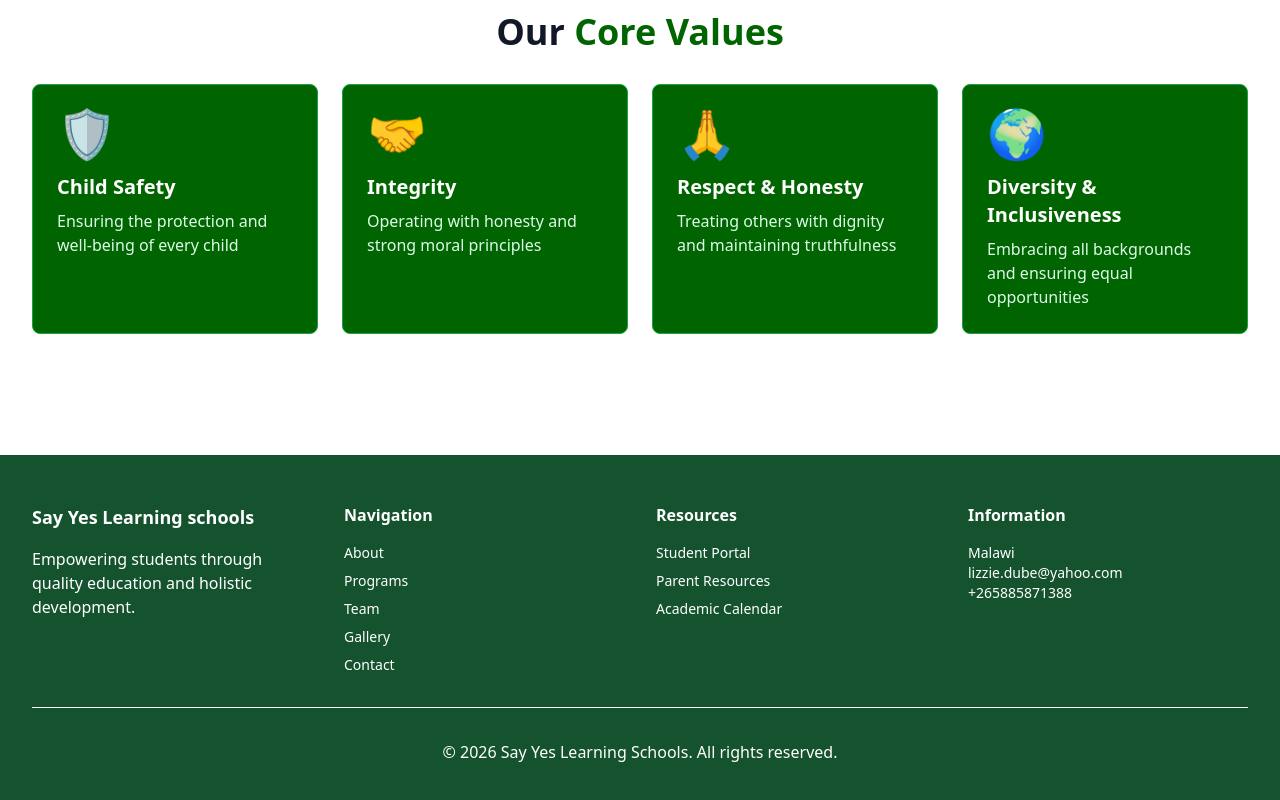
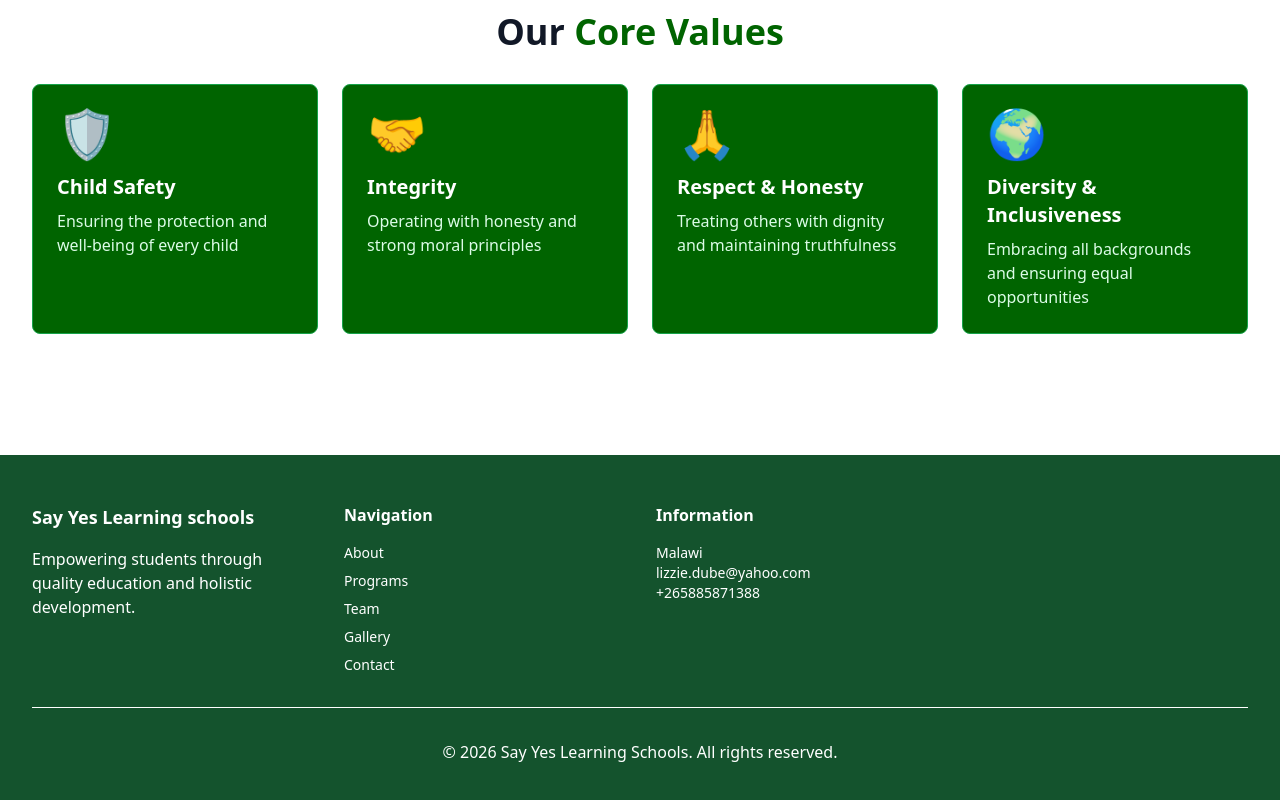
Before and after one commit to FrankBotoman7/Say-Yes-Learning-Schools-Website, a React (Vite) app: page / in a window 1280 px wide. Shown: the part 1091-1891 px from the top of the page. Built offline with nearby package versions, Linux system fonts and the light colour scheme.

Commit message:
removed resorces

```diff
--- a/src/App.jsx
+++ b/src/App.jsx
@@ -1090,35 +1090,6 @@ const Footer = ({ currentPage, setCurrentPage }) => {
             </ul>
           </div>
           <div>
-            <h4 className="font-bold text-white mb-4">Resources</h4>
-            <ul className="space-y-2 text-white text-sm">
-              <li>
-                <a
-                  href="#"
-                  className="hover:text-white hover:scale-x-110 transition-transform duration-200 inline-block"
-                >
-                  Student Portal
-                </a>
-              </li>
-              <li>
-                <a
-                  href="#"
-                  className="hover:text-white hover:scale-x-110 transition-transform duration-200 inline-block"
-                >
-                  Parent Resources
-                </a>
-              </li>
-              <li>
-                <a
-                  href="#"
-                  className="hover:text-white hover:scale-x-110 transition-transform duration-200 inline-block"
-                >
-                  Academic Calendar
-                </a>
-              </li>
-            </ul>
-          </div>
-          <div>
             <h4 className="font-bold text-white mb-4">Information</h4>
             <p className="text-white text-sm">Malawi</p>
             <p className="text-white text-sm">lizzie.dube@yahoo.com</p>
```
